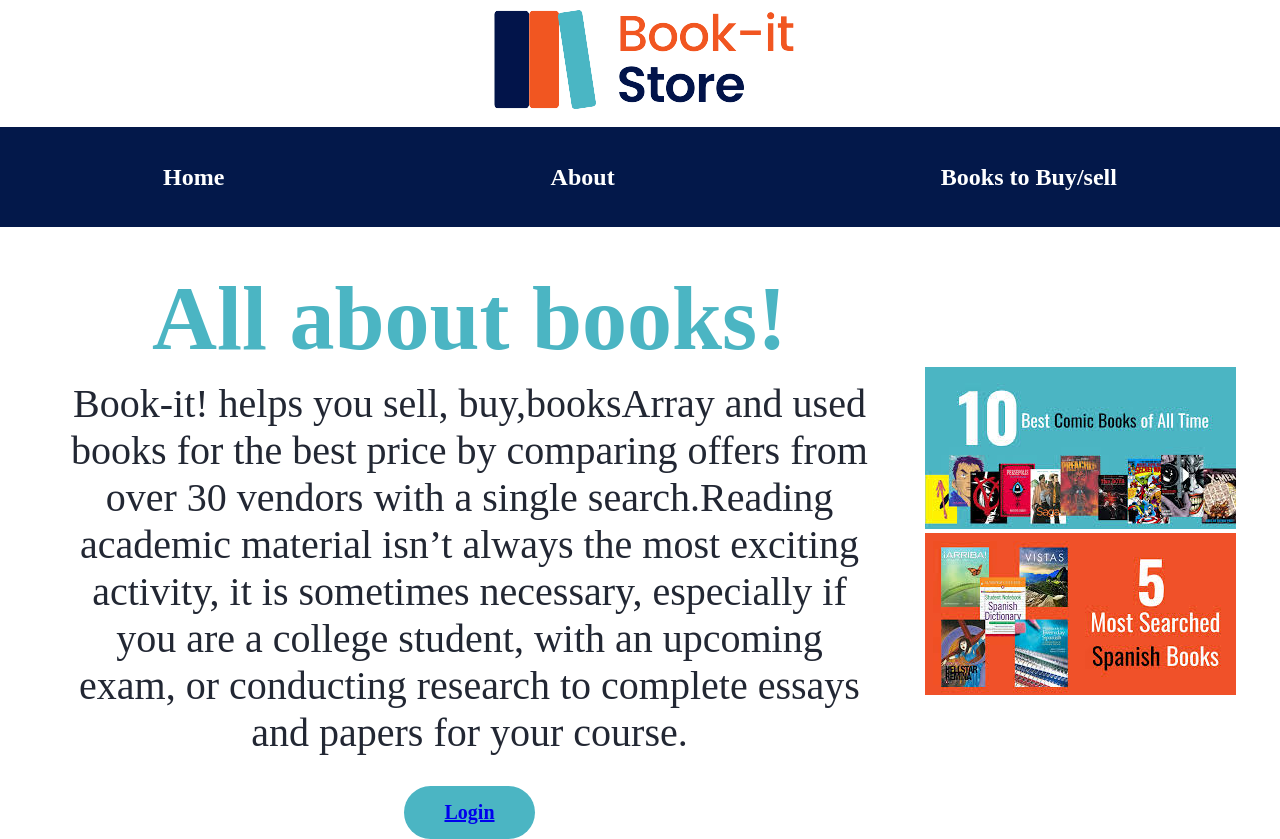
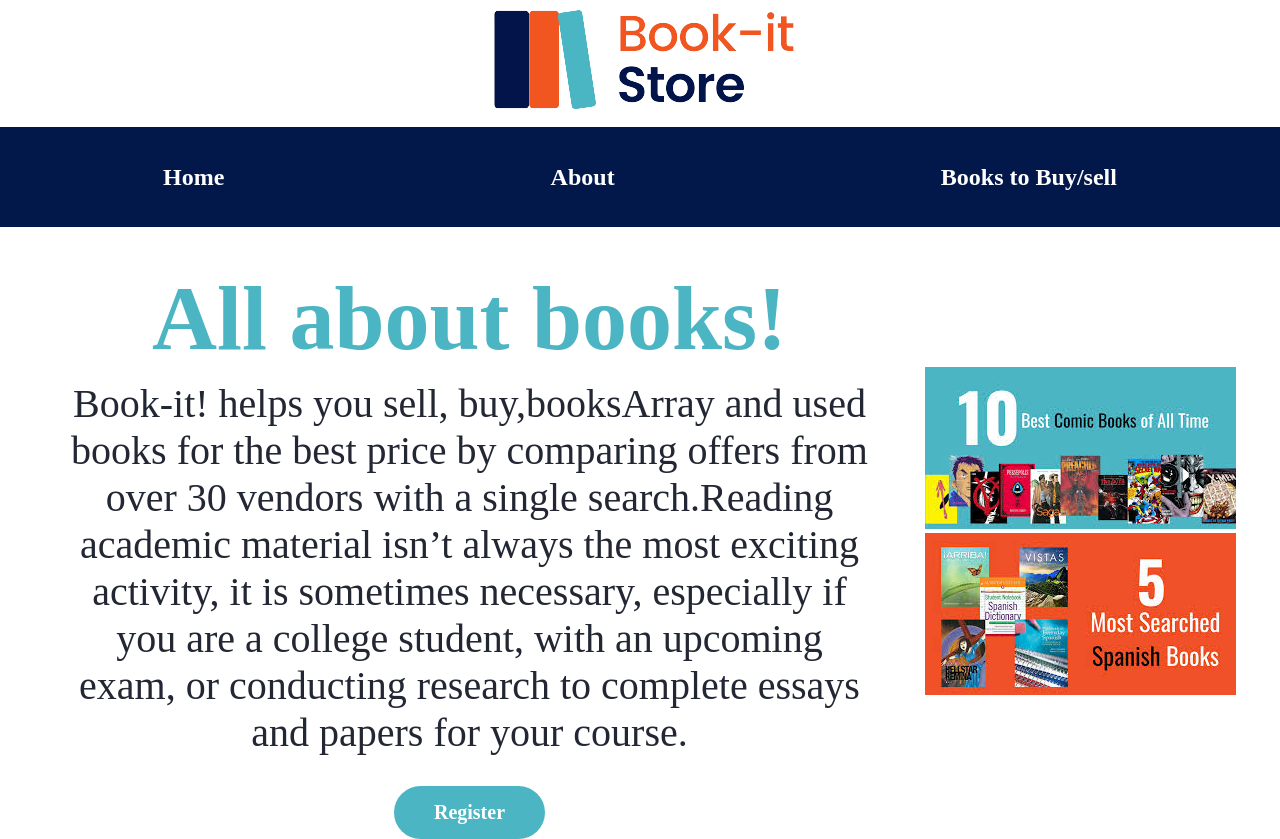
Before and after one commit to sheilah-ndiema/Phase-4-final-project, a React (Create React App) app: page / in a window 1280 px wide. Built offline with nearby package versions, Linux system fonts and the light colour scheme; no server answers.

Commit message:
update home

```diff
--- a/src/components/Home.js
+++ b/src/components/Home.js
@@ -1,7 +1,21 @@
 import React from 'react'
-import { NavLink } from "react-router-dom";
+import { NavLink, useNavigate } from "react-router-dom";
 
-function Home() {
+
+
+function Home({ user, setUser }) {
+    const navigate = useNavigate()
+
+    function handleLogoutClick() {
+        fetch("/logout", { method: "DELETE" }).then((r) => {
+            if (r.ok) {
+                setUser(null);
+                navigate("/home")
+            }
+        });
+    }
+
+
     return (
         <div id='home' className='home'>
             <div className="container">
@@ -16,9 +30,19 @@ function Home() {
                         isn’t always the most exciting activity,
                         it is sometimes necessary, especially if you are a college student, with an upcoming exam,
                         or conducting research to complete essays and papers for your course.</p>
-                    <button id="button">
-                        <NavLink id="btn-register" to='/register'>Login</NavLink>
-                    </button>
+                    <div>
+
+                        <button id="button">
+                            {user ? <NavLink className="btn-register" to='/bookpage'>Visit Store</NavLink> : <NavLink className="btn-register" to='/signup'>Register</NavLink>}
+                        </button>
+
+
+                        {user && <button id="button" onClick={handleLogoutClick}>logout
+
+                        </button>}
+                    </div>
+
+
                 </div>
 
                 <div id="image">
```
